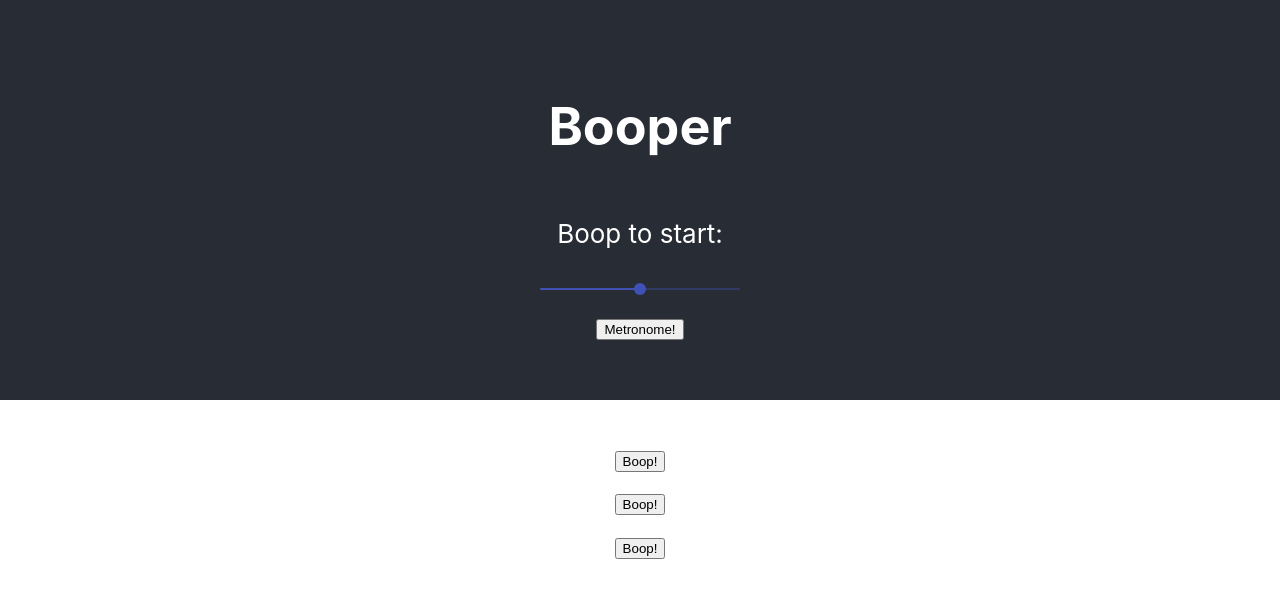
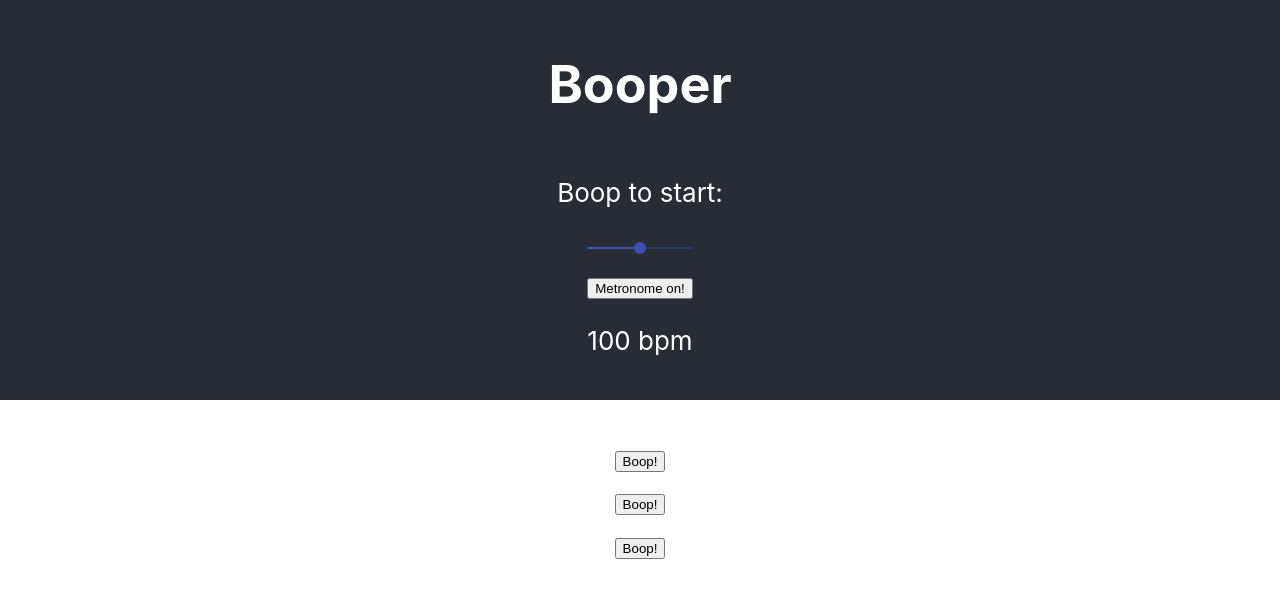
Before and after one commit to jesskeepswimming/booper, a React (Create React App) app: page / in a window 1280 px wide. Shown: the top 598 px of the page. Built offline with nearby package versions, Linux system fonts and the light colour scheme; no server answers.

Commit message:
metronome

```diff
--- a/src/App.css
+++ b/src/App.css
@@ -28,9 +28,16 @@
   color: #61dafb;
 }
 
+.Bpm {
+  padding: 0px 0px 0px 0px;
+}
 
 .boops {
   padding: 50px 50px 50px 50px;
+}
+
+.Slider {
+    width: 200;
 }
 
 @keyframes App-logo-spin {
--- a/src/App.js
+++ b/src/App.js
@@ -1,78 +1,12 @@
 import React, { useEffect, useState } from 'react';
-import {useSelector, useDispatch} from 'react-redux';
 import './App.css';
-import {toggle} from './actions/playpause';
-import {adjust, speed} from './actions/bpm';
-
-import useSound from "use-sound";
 
 import sound1 from './sounds/soundsample.mp3';
 import sound2 from './sounds/soundsample2.mp3';
 import boomkick from './sounds/boomkick.mp3';
-import metro from './sounds/metronome.mp3';
 
-import { makeStyles } from "@material-ui/core/styles";
-import Slider from "@material-ui/core/Slider";
-
-const useStyles = makeStyles({
-  root: {
-    width: 200
-  }
-});
-
-const Metronome = props => {
-  const dispatch = useDispatch();
-  const met = useSelector(state => state.metroReducer);
-  const [value, setValue] = useState(50);
-
-  const [playbackRate, setPlaybackRate] = React.useState(value/20);
-
-  const [play, {stop}] = useSound(metro, {playbackRate, interrupt:true});
-  const classes = useStyles();
-
-  const handleChange = (event, newValue) => {
-    setValue(newValue);
-    setPlaybackRate(newValue/20)
-    dispatch(speed(newValue/20))
-  };
-
-  useEffect(()=> {
-    met.metroOn ? play() : stop();
-    return;
-  })
-
-  return (
-    <div className={classes.root}>
-      <Slider
-        value={value}
-        onChange={handleChange}
-        aria-labelledby="continuous-slider"
-      />
-       <button onClick={()=>dispatch(adjust())}>Metronome!</button>
-
-    </div>
-
-  )
-}
-
-const Boop = props => {
-  const player = useSelector(state => state.playReducer);
-  const dispatch = useDispatch();
-  let sound = props.src;
-  const [play, {pause}] = useSound(sound);
-  let num = parseInt(props.name);
-
-  useEffect(()=> {
-    console.log("effect");
-    player[num] ? play() : pause();
-    //player[num] ? console.log('play ' + num) : console.log('pause ' +num);
-    return;
-  })
-
-  return (
-     <button onClick={()=>dispatch(toggle(num))}>Boop!</button>
-  )
-}
+import Boop from './components/boop.js';
+import Metronome from './components/metronome.js';
 
 function App() {
 
@@ -89,7 +23,6 @@ function App() {
 
       </header>
 
-
       <div className="boops">
 
         <Boop name = '0' src = {sound1}/>
--- /dev/null
+++ b/src/components/boop.js
@@ -0,0 +1,25 @@
+import React, { useEffect, useState } from 'react';
+import useSound from "use-sound";
+import {toggle} from '../actions/playpause';
+import {useSelector, useDispatch} from 'react-redux';
+
+const Boop = props => {
+    const player = useSelector(state => state.playReducer);
+    const dispatch = useDispatch();
+    let sound = props.src;
+    const [play, {pause}] = useSound(sound);
+    let num = parseInt(props.name);
+
+    useEffect(()=> {
+      console.log("effect");
+      player[num] ? play() : pause();
+      //player[num] ? console.log('play ' + num) : console.log('pause ' +num);
+      return;
+    })
+
+    return (
+       <button onClick={()=>dispatch(toggle(num))}>Boop!</button>
+    )
+  }
+
+export default Boop;
--- /dev/null
+++ b/src/components/metronome.js
@@ -0,0 +1,46 @@
+import React, { useEffect, useState } from 'react';
+import {useSelector, useDispatch} from 'react-redux';
+import {adjust, speed} from '../actions/bpm';
+import useSound from "use-sound";
+
+import Slider from "@material-ui/core/Slider";
+
+import metro from '../sounds/metronome.mp3';
+
+const Metronome = props => {
+  const dispatch = useDispatch();
+  const met = useSelector(state => state.metroReducer);
+  const [value, setValue] = useState(50);
+
+  const [playbackRate, setPlaybackRate] = useState(value/20);
+  const [play, {stop}] = useSound(metro, {playbackRate, interrupt:true});
+
+  const handleChange = (event, newValue) => {
+
+    setValue(newValue);
+    setPlaybackRate(newValue/20)
+    dispatch(speed(newValue/20))
+
+  };
+
+  useEffect(()=> {
+    met.metroOn ? play() : stop();
+    return;
+  })
+
+  return (
+    <div className='Slider'>
+      <Slider
+        value={value}
+        onChange={handleChange}
+        aria-labelledby="continuous-slider"
+      />
+       <button onClick={()=>dispatch(adjust())}>{met.metroOn ? <t>Metronome off!</t>: <t>Metronome on!</t> }</button>
+       <div className="Bpm">
+        {met.speed ? <p>{40*met.speed} bpm</p> : <p>100 bpm</p>}
+       </div>
+    </div>
+  )
+}
+
+export default Metronome;
--- a/src/reducers/metroredec.js
+++ b/src/reducers/metroredec.js
@@ -1,4 +1,4 @@
-const metroReducer = (state = {metroOn: false, speed: 50}, action) => {
+const metroReducer = (state = [{metroOn: false, speed: 50}], action) => {
     switch (action.type) {
         case 'ADJUST':
             return  { ...state, metroOn: !state.metroOn };
--- a/src/reducers/play.js
+++ b/src/reducers/play.js
@@ -2,7 +2,6 @@ const playReducer = (state = {"1":false,"2":false, "3":false}, action) => {
 
     switch (action.type) {
         case 'CLICK':
-            //let num = action.payload;
             return { ...state, [action.payload]:!state[action.payload] };
         default: return state;
     }
```
